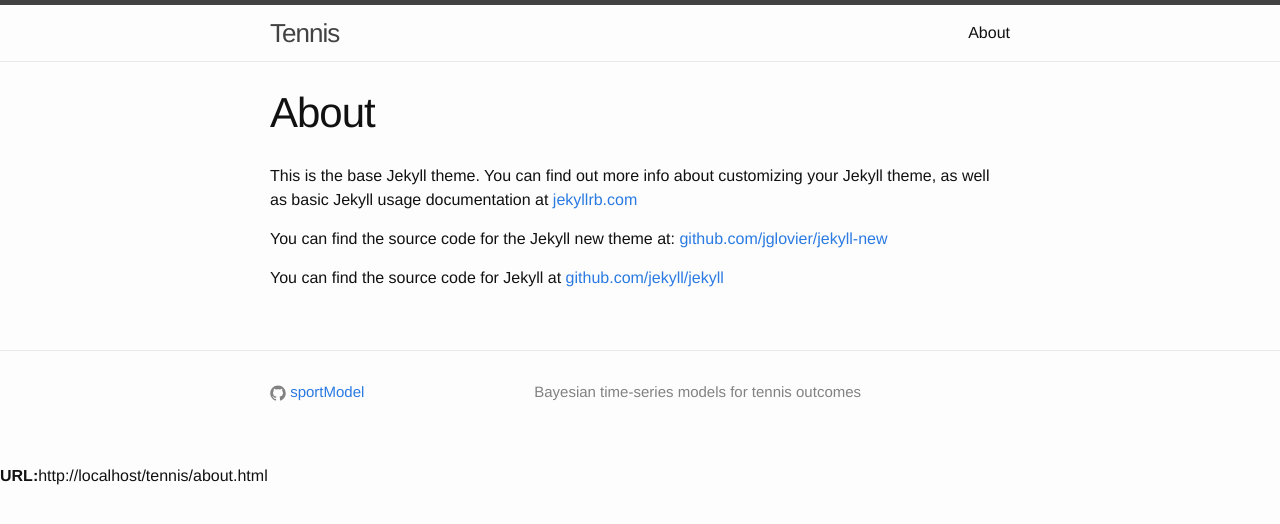
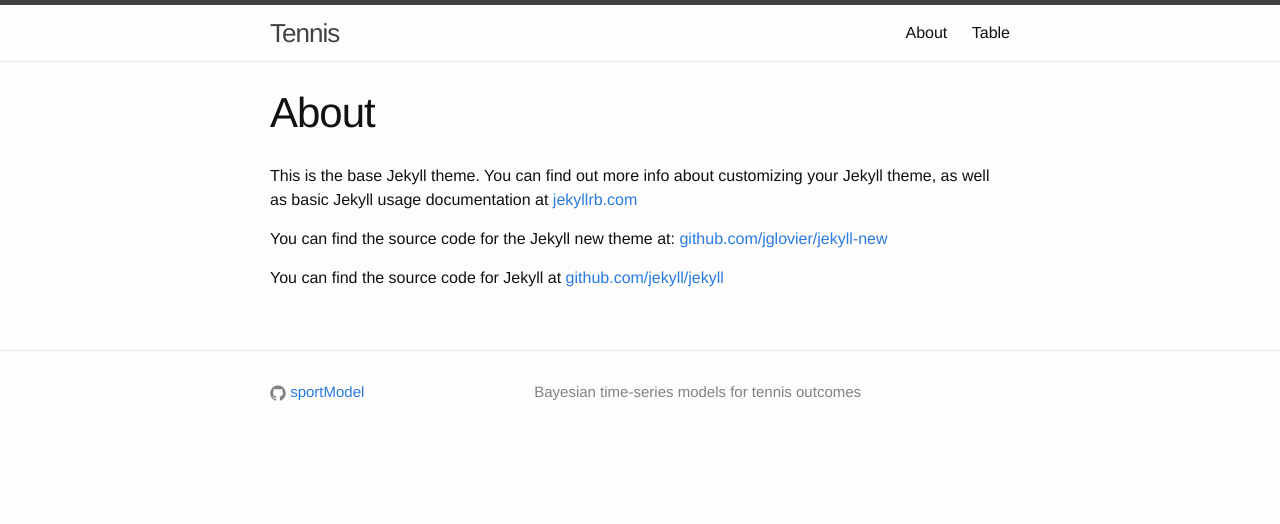
Before and after one commit to sportModel/tennis, a Jekyll site: the page built from about.md, in a window 1280 px wide. Shown: the top 524 px of the page. Built offline with Jekyll 4.4.1, drawn with Linux system fonts in a browser that asks for light colours.

Commit message:
Basic table working (hopefully)

```diff
--- a/_includes/header.html
+++ b/_includes/header.html
@@ -15,6 +15,7 @@
 
       <div>
 	<a class="page-link" href="{{ page.rel }}about.html"> About</a>
+	<a class="page-link" href="{{ page.rel }}tab.html"> Table</a>
       </div>
     </nav>
 
--- a/css/main.css
+++ b/css/main.css
@@ -458,3 +458,7 @@ pre {
     padding-right:4px;
     font-weight: normal;
 }
+
+.print_only, .hidden{
+    display:none;
+}
```
